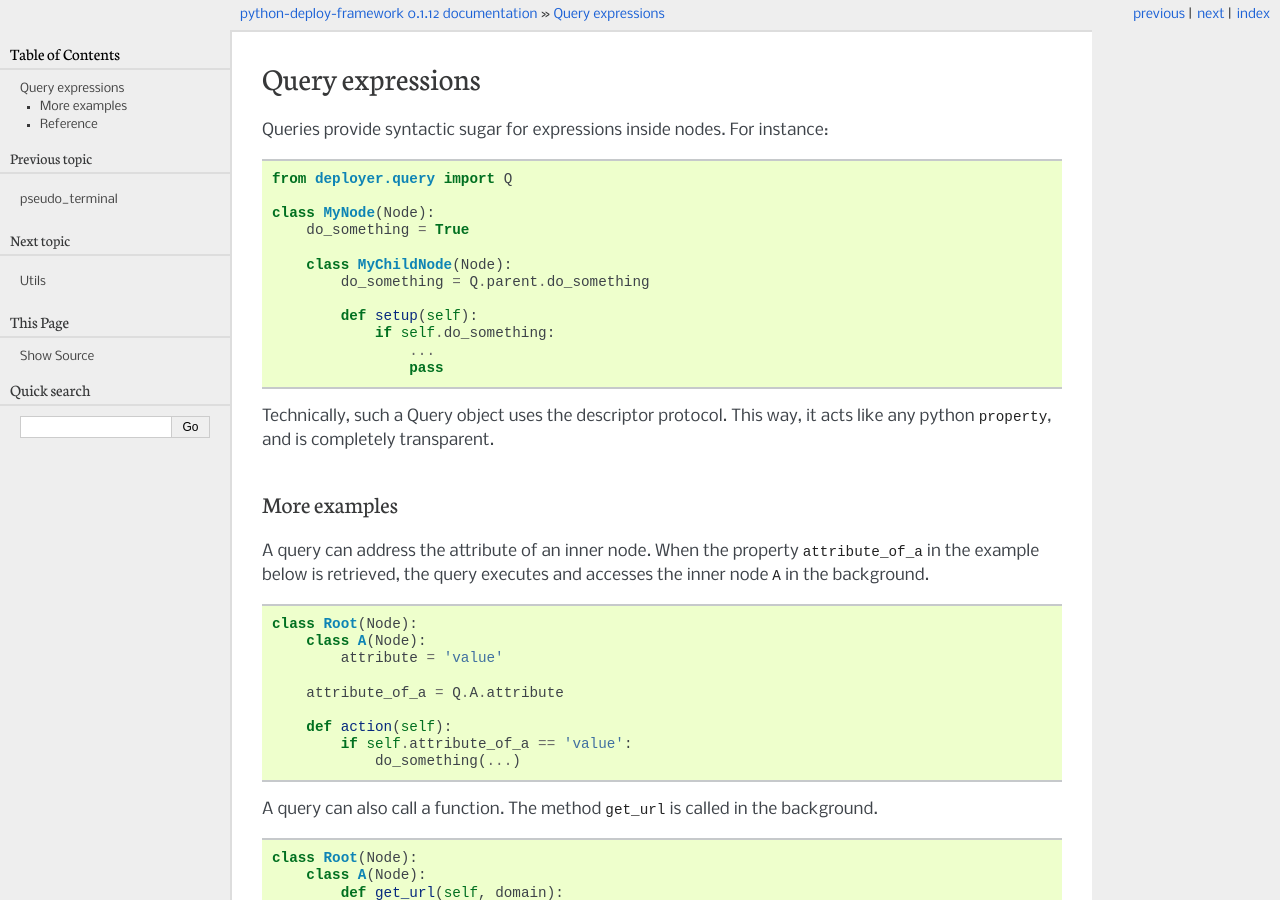
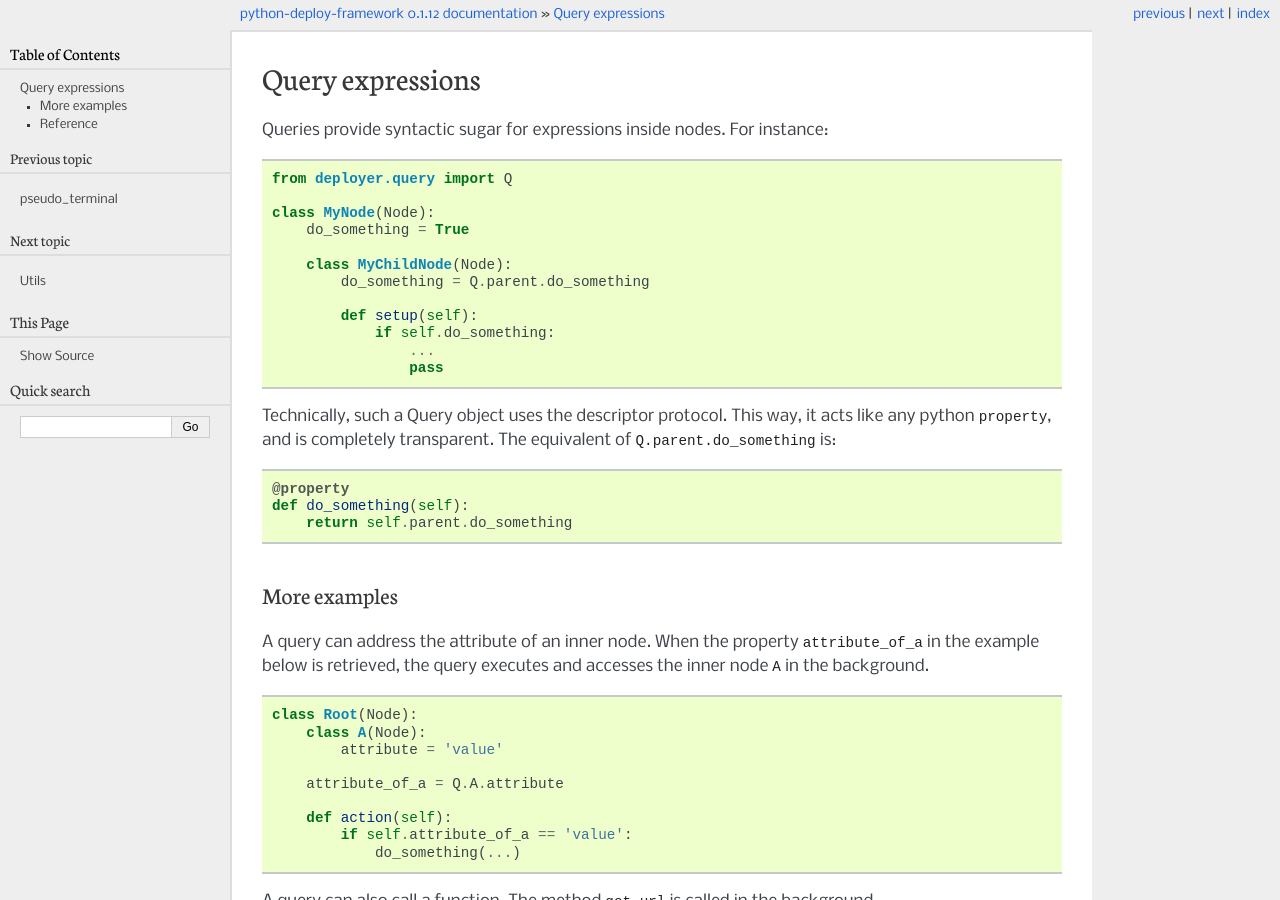
Before and after one commit to jonathanslenders/python-deployer, a Sphinx documentation site: the page built from docs/pages/query.rst, in a window 1280 px wide and 900 px high. Built offline with Sphinx 7.4.7, drawn with Linux system fonts in a browser that asks for light colours.

Commit message:
query documentation.

```diff
--- a/docs/pages/query.rst
+++ b/docs/pages/query.rst
@@ -23,7 +23,14 @@ For instance:
 
 
 Technically, such a Query object uses the descriptor protocol.  This way, it
-acts like any python ``property``, and is completely transparent.
+acts like any python ``property``, and is completely transparent. The
+equivalent of ``Q.parent.do_something`` is:
+
+::
+
+    @property
+    def do_something(self):
+        return self.parent.do_something
 
 
 More examples
```
